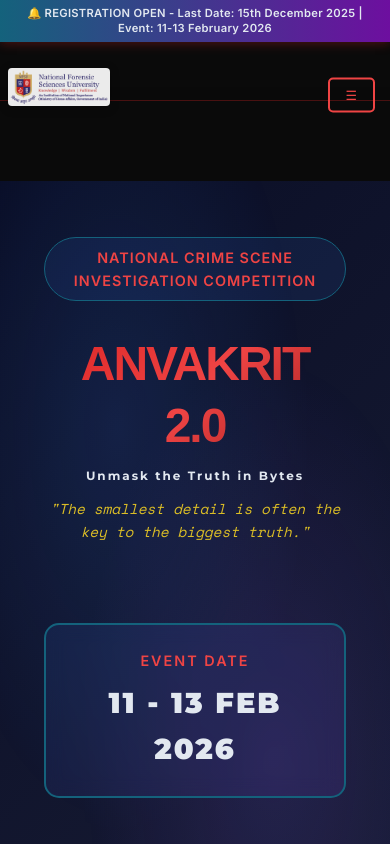
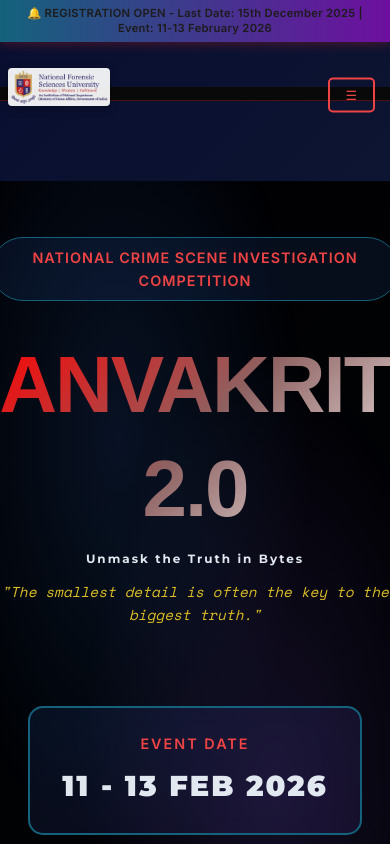
Before and after one commit to Vlnmalayali/anvakrit-2.0, a plain HTML site: page index.html in a window 390 px wide. Shown: the top 844 px of the page. Drawn offline with nearby package versions, Linux system fonts and the light colour scheme; a web font is replaced by a local one.

Commit message:
Update index.html

```diff
--- a/index.html
+++ b/index.html
@@ -28,15 +28,15 @@
             --accent-cyan: #ef4444;
             --accent-purple: #6d0f9f;
             --text-light: #e2e8f0;
-            --text-gray: #94a3b8;
-            --border-color: #334155;
+            --text-gray: #c9cdd1;
+            --border-color: #8b8b8b;
             --highlight-yellow: #dcbe26;
         }
 
         body {
             font-family: 'Inter', sans-serif;
-            background: var(--primary-dark);
-            color: var(--text-light);
+            background:linear-gradient(135deg, rgb(9, 14, 48) 0%, rgba(10, 39, 38, 0.908) 100%);
+            color: rgb(29, 27, 27);
             overflow-x: hidden;
             line-height: 1.6;
         }
@@ -282,7 +282,7 @@
             text-align: center;
             position: relative;
             overflow: hidden;
-            background: linear-gradient(135deg, rgba(10, 14, 39, 0.95) 0%, rgba(26, 31, 58, 0.9) 100%);
+            background: linear-gradient(135deg, rgba(0, 0, 0, 0.95) 0%, rgba(0, 0, 0, 0.9) 100%);
         }
 
         .hero::before {
@@ -324,10 +324,10 @@
         .hero h1 {
 
             font-family: 'Samarkan', sans-serif;
-            font-size: 3rem;
+            font-size: 8rem;
             font-weight: 900;
             margin-bottom: 1rem;
-            background: linear-gradient(135deg, #dc2626 0%, #ef4444 50%, #991b1b 100%);
+            background: linear-gradient(135deg, #ff0000 0%, #8e6161 50%, #ffffff 100%);
             -webkit-background-clip: text;
             -webkit-text-fill-color: transparent;
             background-clip: text;
@@ -465,7 +465,7 @@
         }
 
         .category-card {
-            background: linear-gradient(135deg, rgba(0, 0, 0, 0.05) 0%, rgba(139, 92, 246, 0.05) 100%);
+            background: linear-gradient(135deg, rgb(6, 0, 43) 0%, rgb(0, 0, 0) 100%);
             border: 2px solid var(--border-color);
             border-radius: 15px;
             padding: 2.5rem;
@@ -636,7 +636,7 @@
         ========================================== */
 
         .alert-box {
-            background: rgba(251, 191, 36, 0.1);
+            background: rgb(48, 36, 3);
             border: 2px solid var(--highlight-yellow);
             border-radius: 10px;
             padding: 1.5rem;
@@ -873,7 +873,7 @@
             }
 
             .hero h1 {
-                font-size: 2rem;
+                font-size: 5rem;
             }
 
             .hero .subtitle {
@@ -920,7 +920,7 @@
 
         @media (min-width: 768px) and (max-width: 1023px) {
             .hero h1 {
-                font-size: 3rem;
+                font-size: 5rem;
             }
 
             .category-grid {
@@ -930,7 +930,7 @@
 
         @media (min-width: 1024px) {
             .hero h1 {
-                font-size: 3rem;
+                font-size: 5rem;
             }
 
             .hero .subtitle {
@@ -1002,7 +1002,7 @@
             }
 
             .hero h1 {
-                font-size: 3rem !important;
+                font-size: 5rem !important;
                 line-height: 1.3 !important;
                 margin-bottom: 0.5rem !important;
                 padding: 0 0.5rem !important;
@@ -1299,7 +1299,7 @@
         @media (min-width: 768px) and (max-width: 1023px) {
 
             .hero h1 {
-                font-size: 3rem !important;
+                font-size: 5rem !important;
             }
 
             section h2 {
@@ -1669,7 +1669,7 @@
                 <p class="section-subtitle">Stay updated with latest announcements and competition updates</p>
             </div>
 
-            <div class="alert-box" style="margin-top: 3rem;">
+            <div class="alert-box" style="margin-top: 3rem 0;">
                 <p><strong>IMPORTANT:</strong> Keep checking this bulletin regularly for updates on case files, surprise challenges, and important announcements. More updates will be posted as the event approaches.</p>
             </div>
 
```
